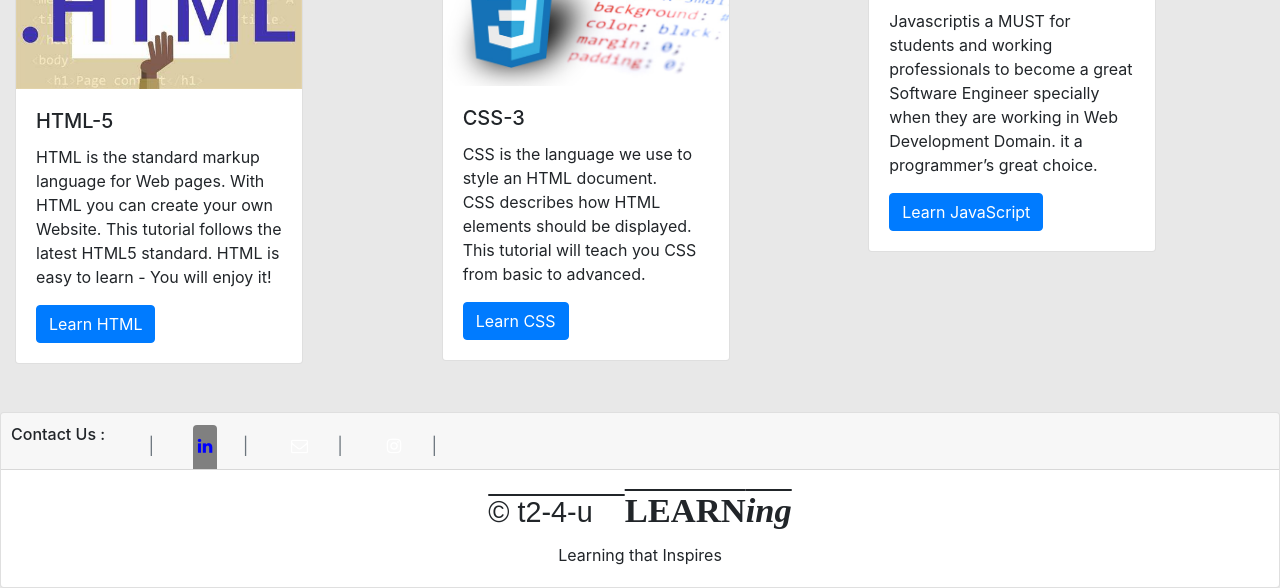
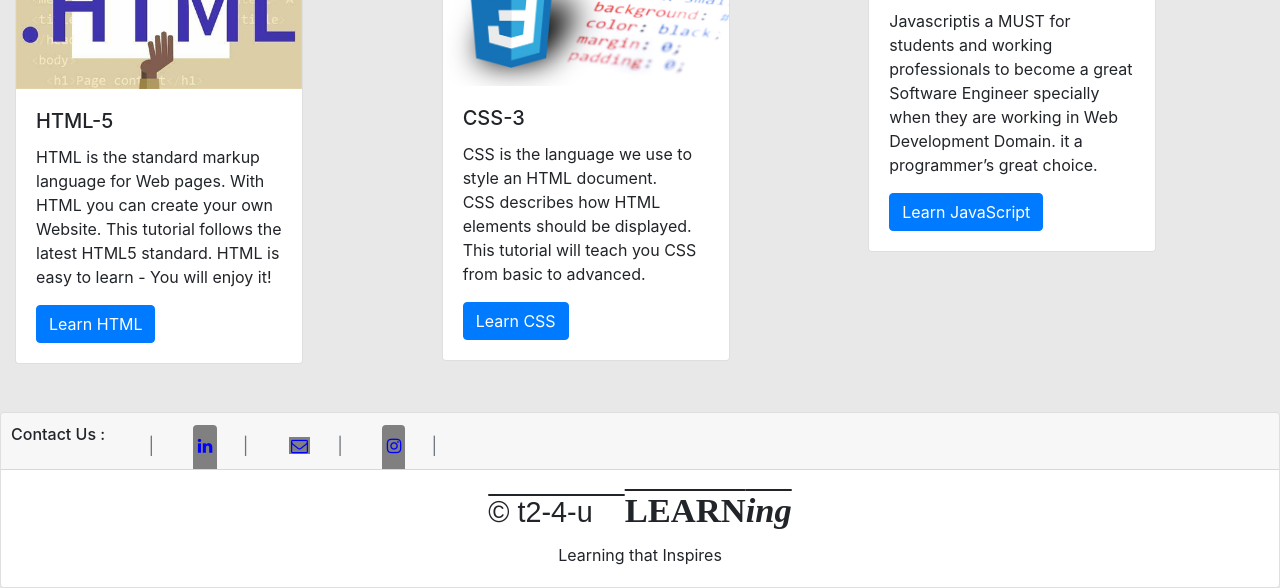
Before and after one commit to sougatamandalt2/LearningWebsite, a plain HTML site: page index.html in a window 1280 px wide. Shown: the part 952-1540 px from the top of the page. Drawn offline with nearby package versions, Linux system fonts and the light colour scheme.

Commit message:
Update index.html

```diff
--- a/index.html
+++ b/index.html
@@ -153,11 +153,11 @@
                       </li>
                       <a class="nav-link disabled" href="#" tabindex="-1" aria-disabled="true">|</a>
                         <li class="nav-item">
-                        <a class="nav-link" href="#"><i class="fa fa-fw fa-envelope-o"></i></a>
+                        <a class="nav-link" href="#"><i class="fa fa-fw fa-envelope-o" style = "color:blue; background:grey"></i></a>
                       </li>
                         <a class="nav-link disabled" href="#" tabindex="-1" aria-disabled="true">|</a>
                         <li class="nav-item">
-                        <a class="nav-link" href="https://www.instagram.com/sougatamandalt2" target="_blank"><i class="fa fa-fw fa-instagram" target="_blank"></i></a>
+                        <a class="nav-link" href="https://www.instagram.com/sougatamandalt2" style = "color:blue; background:grey" target="_blank"><i class="fa fa-fw fa-instagram" target="_blank"></i></a>
                       </li>
                         <a class="nav-link disabled" href="#" tabindex="-1" aria-disabled="true">|</a>
                 </ul>
```
